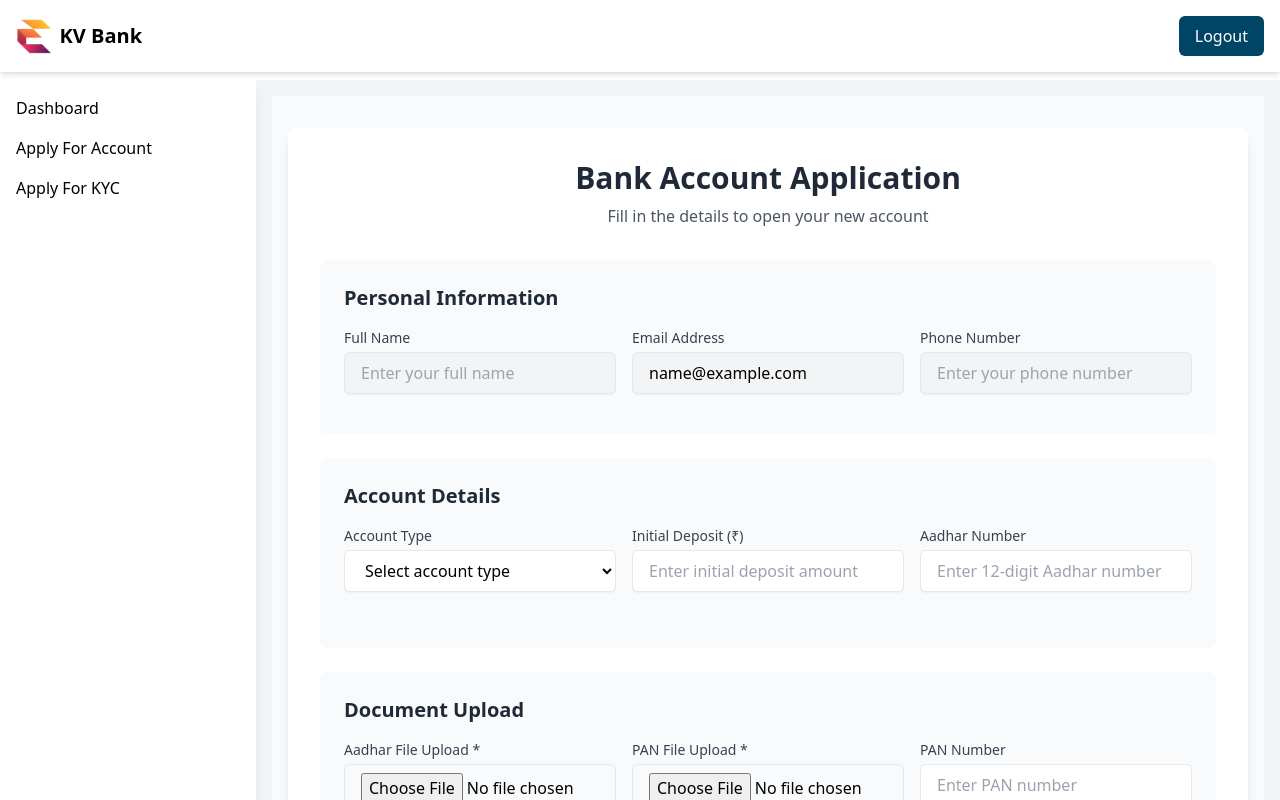
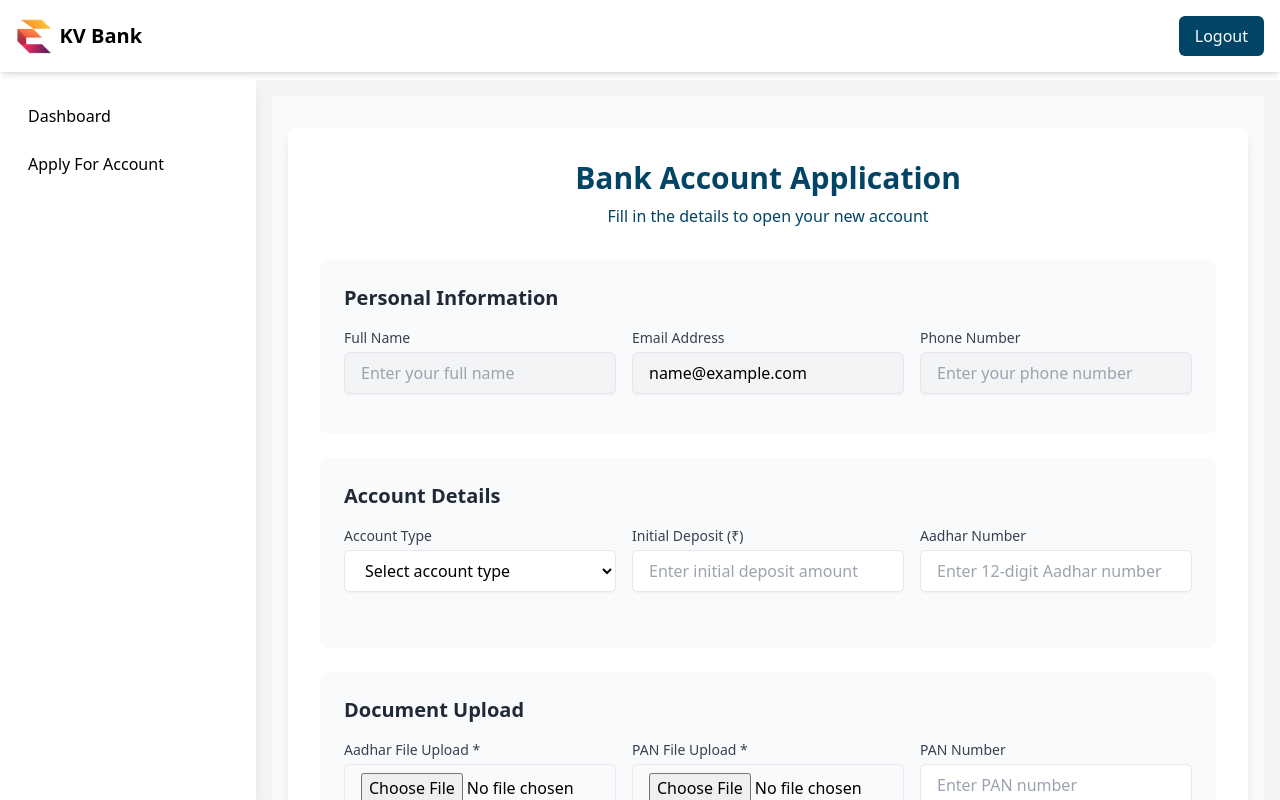
Before and after one commit to vivekmavani10/bank-app, a React (Create React App) app in the folder client/: page /dashboard/apply-account in a window 1280 px wide. Built offline with nearby package versions, Linux system fonts and the light colour scheme; sample sign-in values are in the browser's storage.

Commit message:
css changes

```diff
--- a/client/src/components/Sidebar.tsx
+++ b/client/src/components/Sidebar.tsx
@@ -9,7 +9,7 @@ interface SidebarProps {
 const Sidebar: React.FC<SidebarProps> = ({ isOpen, onClose }) => {
   return (
     <>
-      {/* Overlay for mobile */}
+      {/* Mobile overlay */}
       {isOpen && (
         <div
           className="fixed inset-0 bg-black bg-opacity-40 z-40 md:hidden"
@@ -18,26 +18,44 @@ const Sidebar: React.FC<SidebarProps> = ({ isOpen, onClose }) => {
       )}
 
       <div
-        className={`fixed top-0 right-0 h-full w-64 bg-white z-50 transform transition-transform duration-300
-    ${isOpen ? "translate-x-0" : "translate-x-full"}
-    md:translate-x-0 md:static md:block shadow-lg`}
+        className={`fixed top-0 right-0 h-full w-64 text-white z-50 transform transition-transform duration-300
+        ${isOpen ? "translate-x-0" : "translate-x-full"}
+        md:translate-x-0 md:static md:block shadow-lg bg-white`}
       >
-        <div className="p-4 border-b flex justify-between items-center md:hidden">
-          <span className="text-lg font-bold">Menu</span>
-          <button onClick={onClose} className="text-xl font-bold">
+        {/* Mobile header */}
+        <div className="p-4 border-b border-white/30 flex justify-between items-center md:hidden">
+          <span className="text-lg font-bold text-black">Menu</span>
+          {/* Close button */}
+          <button onClick={onClose} className="text-xl font-bold text-black">
             ✕
           </button>
         </div>
-        <div className="flex flex-col p-4 space-y-4">
-          <Link to="/dashboard" onClick={onClose}>
+
+        <div className="border-b border-black-100 md:hidden" />
+
+        {/* Links */}
+        <div className="flex flex-col p-4 space-y-2 text-black font-medium">
+          <Link
+            to="/dashboard"
+            onClick={onClose}
+            className="hover:bg-[#d7555e]  hover:text-white rounded-md px-3 py-2 transition"
+          >
             Dashboard
           </Link>
-          <Link to="/dashboard/apply-account" onClick={onClose}>
+          <Link
+            to="/dashboard/apply-account"
+            onClick={onClose}
+            className="hover:bg-[#d7555e] hover:text-white rounded-md px-3 py-2 transition"
+          >
             Apply For Account
           </Link>
-          <Link to="/dashboard/apply-kyc" onClick={onClose}>
+          {/* <Link
+            to="/dashboard/apply-kyc"
+            onClick={onClose}
+            className="hover:bg-[#d7555e] hover:text-white rounded-md px-3 py-2 transition"
+          >
             Apply For KYC
-          </Link>
+          </Link> */}
         </div>
       </div>
     </>
--- a/client/src/pages/ApplyAccount.tsx
+++ b/client/src/pages/ApplyAccount.tsx
@@ -172,8 +172,8 @@ const ApplyAccount: React.FC = () => {
       <div className="max-w-7xl mx-auto px-4">
         <div className="bg-white rounded-lg shadow-lg p-8">
           <div className="text-center mb-8">
-            <h1 className="text-3xl font-bold text-gray-800 mb-2">Bank Account Application</h1>
-            <p className="text-gray-600">Fill in the details to open your new account</p>
+            <h1 className="text-3xl font-bold text-[#004466] mb-2">Bank Account Application</h1>
+            <p className="text-[#004466]">Fill in the details to open your new account</p>
           </div>
 
           <form onSubmit={handleSubmit} className="space-y-6">
```
